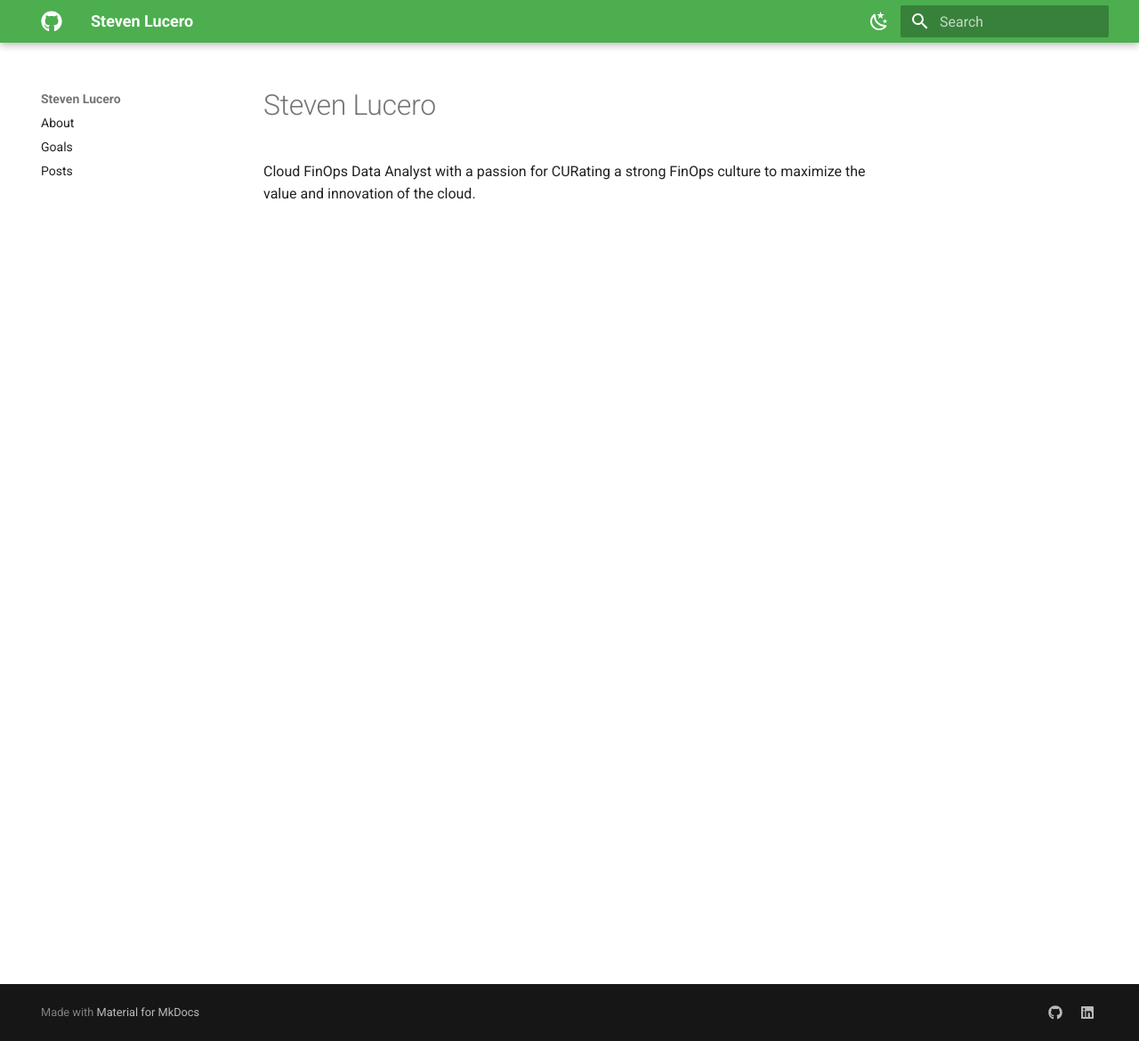
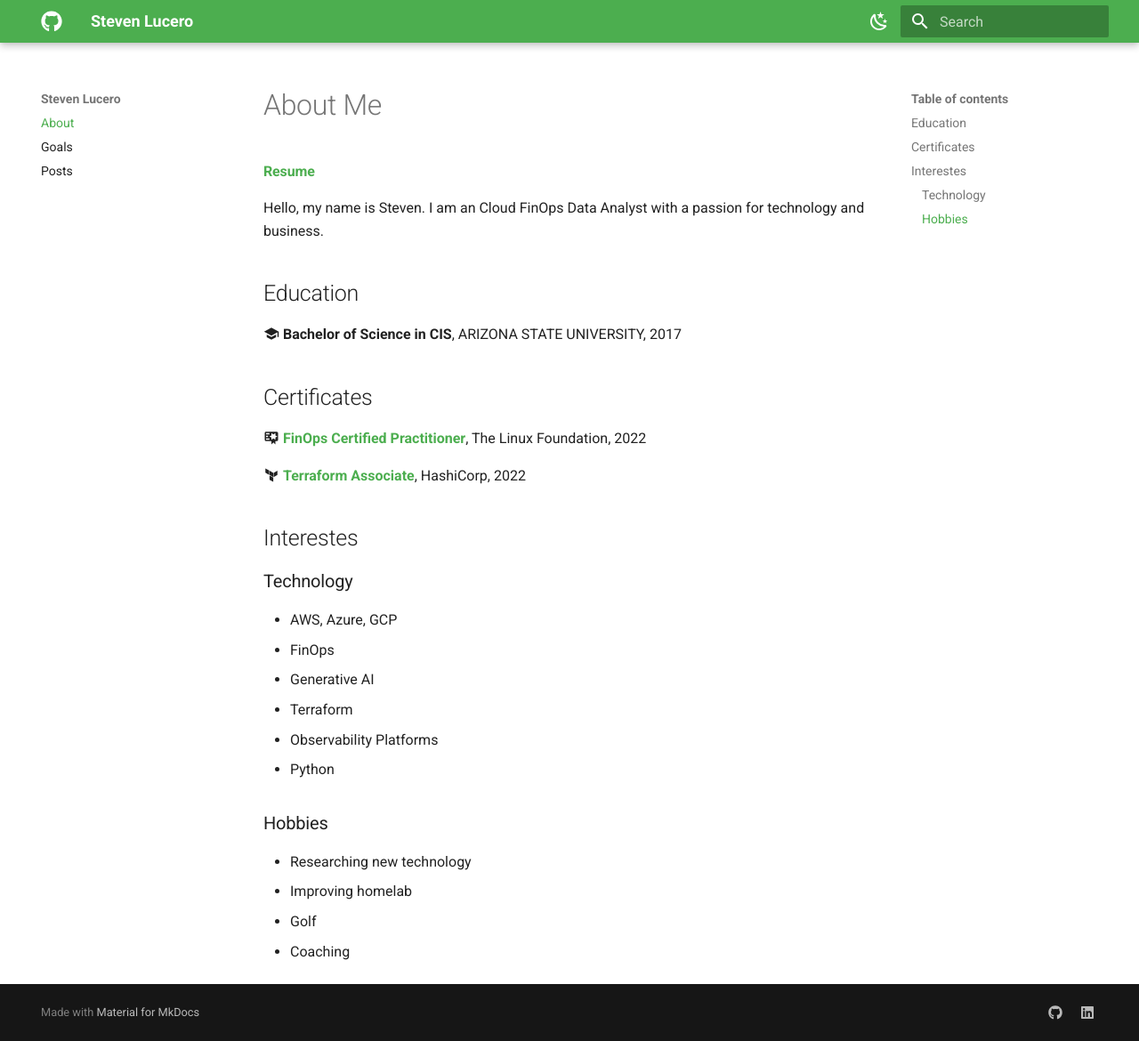
Before and after one commit to stevejoluc/stevejoluc.github.io, an MkDocs documentation site: the page built from docs/index.md, in a window 1280 px wide and 1170 px high. Shown: the whole window at 89% size. Built offline with MkDocs 1.6.1 and Material for MkDocs 9.7.7, drawn with Linux system fonts in a browser that asks for light colours.

Commit message:
update index

```diff
--- a/docs/index.md
+++ b/docs/index.md
@@ -1,2 +1,28 @@
-# Steven Lucero
-Cloud FinOps Data Analyst with a passion for CURating a strong FinOps culture to maximize the value and innovation of the cloud.
+# About Me
+
+#### [Resume](https://registry.jsonresume.org/stevejoluc)
+
+Hello, my name is Steven. I am an Cloud FinOps Data Analyst with a passion for technology and business.
+
+## Education
+:material-school: **Bachelor of Science in CIS**, ARIZONA STATE UNIVERSITY, 2017
+
+## Certificates
+:material-certificate: **[FinOps Certified Practitioner](https://www.credly.com/badges/e8ecf6a4-5624-456c-8e1a-f5bc3d20d276/)**, The Linux Foundation, 2022
+
+:material-terraform: **[Terraform Associate](https://www.credly.com/badges/452de2a5-92f6-447a-a923-d1919bdcc415/)**, HashiCorp, 2022
+
+## Interestes
+### Technology
+- AWS, Azure, GCP
+- FinOps
+- Generative AI
+- Terraform
+- Observability Platforms
+- Python
+
+### Hobbies
+- Researching new technology
+- Improving homelab
+- Golf
+- Coaching
--- a/mkdocs.yml
+++ b/mkdocs.yml
@@ -136,7 +136,7 @@
 # Page tree
 nav:
   # - Home: index.md
-  - About: about/about.md
+  - About: index.md
   - Goals: goals/goals.md
   - Posts: blog/blog.md
 
```
